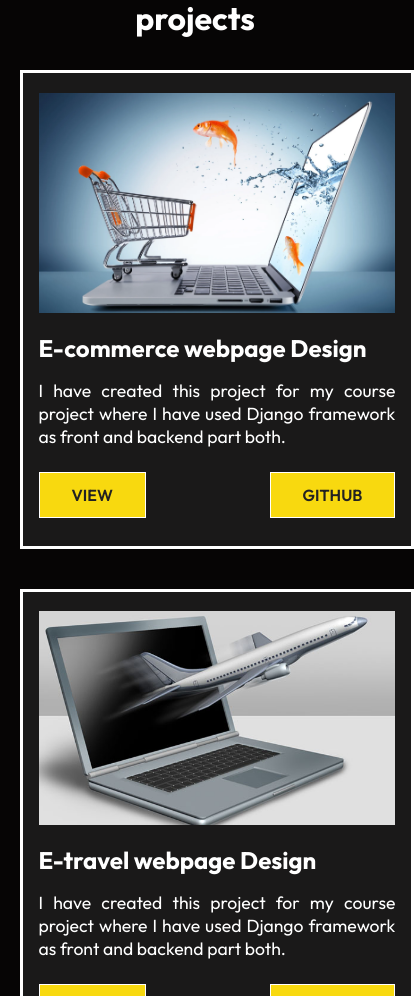
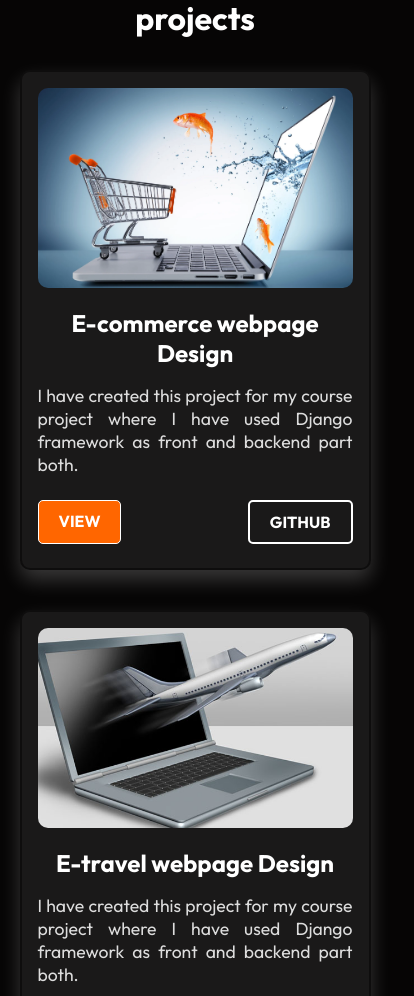
Before and after one commit to deepak-chaurasiya12/My-Poortfolio, a React (Create React App) app in the folder Client/: page /project in a window 390 px wide. Shown: the part 572-1568 px from the top of the page, 414 px wide, since content can reach past the window. Built offline with nearby package versions, Linux system fonts and the light colour scheme.

Commit message:
Made many changes

```diff
--- a/Client/package.json
+++ b/Client/package.json
@@ -8,6 +8,7 @@
     "@testing-library/react": "^13.4.0",
     "@testing-library/user-event": "^13.5.0",
     "axios": "^1.6.8",
+    "framer-motion": "^12.4.7",
     "react": "^18.3.1",
     "react-dom": "^18.3.1",
     "react-icons": "^5.1.0",
--- a/Client/src/Components/AboutContent.js
+++ b/Client/src/Components/AboutContent.js
@@ -7,7 +7,7 @@ const AboutContent = () => {
     <div className='about'>
         <div className='left'>
             <h1>Who am I?</h1>
-            <p>I am react web developer. I create responsive secure websites for my clients.</p>
+            <p>I am a React web developer specializing in creating responsive, secure, and high-performance websites tailored to my clients' needs. I leverage AI-driven design techniques to enhance user experience and make web pages more visually appealing. With a focus on modern aesthetics, functionality, and security, I ensure that every project meets the highest industry standards.</p>
             <Link to="/contact">
                 <button className='btn'>Contact</button>
             </Link>
--- a/Client/src/Components/Asset/AboutContent.css
+++ b/Client/src/Components/Asset/AboutContent.css
@@ -1,55 +1,79 @@
-.about{
+.about {
     width: 100%;
-    margin: 3rem 0;
+    margin: 3rem auto;
     display: flex;
     align-items: center;
     justify-content: center;
     flex-wrap: wrap;
     height: 100%;
-
+    max-width: 1200px;
+    padding: 2rem;
 }
 
-.about .left{
-    text-align: center;
-    margin: auto;
+/* Left Section - Text */
+.about .left {
+    flex: 1; /* Takes equal space */
+    max-width: 50%; /* Ensures equal space */
     padding: 3rem;
-    max-width: 350px;
+    text-align: left; /* Align text to left */
 }
 
-.about .left p{
-    margin: 1.2rem -0;
-
+.about .left h2 {
+    font-size: 2.2rem;
+    font-weight: bold;
 }
 
-.about .right{
-    max-width: 750px;
+.about .left p {
+    margin: 1.2rem 0;
+    font-size: 1.2rem;
+    line-height: 1.8;
 }
 
-.right .img-container{
+/* Right Section - Image */
+.about .right {
+    flex: 1; /* Takes equal space */
+    max-width: 50%;
+}
+
+.right .img-container {
     display: grid;
-    grid-template-columns: repeat(12,1fr);
+    grid-template-columns: repeat(12, 1fr);
     position: relative;
     align-items: center;
     text-align: center;
-
-
 }
 
-.right .img{
-    max-width: 90%;
+.right .img {
+    max-width: 100%;
+    border-radius: 10px; /* Optional */
     border: 1px solid #333;
 }
 
-.right .top{
-    grid-column: 1 /span 8;
+.right .top {
+    grid-column: 1 / span 8;
     grid-row: 1;
     padding-top: 20%;
     z-index: 6;
-
 }
 
-.right .bottom{
+.right .bottom {
     grid-column: 4 / -1;
     grid-row: 1;
     z-index: 5;
 }
+
+/* Responsive Design */
+@media screen and (max-width: 1024px) {
+    .about {
+        flex-direction: column;
+    }
+
+    .about .left, .about .right {
+        max-width: 100%;
+        text-align: center;
+    }
+
+    .about .left {
+        padding: 1rem;
+    }
+}
--- a/Client/src/Components/Asset/Workcard.css
+++ b/Client/src/Components/Asset/Workcard.css
@@ -1,54 +1,103 @@
-.project-heading{
+.project-heading {
     text-align: center;
     padding: 4rem 0 2rem 0;
+    font-size: 2rem;
+    font-weight: bold;
+    color: #fff;
 }
 
-.project-container{
+/* Main project container */
+.project-container {
     max-width: 1140px;
     margin: auto;
     display: grid;
-    grid-template-columns: repeat(3, 1fr);
-    grid-gap: 40px;
-    padding-bottom:  5rem;
-
+    grid-template-columns: repeat(auto-fit, minmax(300px, 1fr));
+    gap: 40px;
+    padding-bottom: 5rem;
 }
 
-.project-card{
+/* Individual project cards */
+.project-card {
     background: #1a1919;
     padding: 1.2rem 1rem;
-    border: solid #fff;
-
+    border: 2px solid #0e0d0d;
+    border-radius: 10px;
+    text-align: center;
+    box-shadow: 0 10px 20px rgba(255, 255, 255, 0.2);
+    transition: transform 0.3s ease-in-out, opacity 0.3s ease-in-out;
 }
 
-.project-card img{
-    width: 100%;
-
+/* Hover effect */
+.project-card:hover {
+    transform: scale(1.05);
 }
 
-.project-title{
+/* Project images */
+.project-card img {
+    width: 100%;
+    height: 200px;
+    object-fit: cover;
+    border-radius: 10px;
+}
+
+/* Title of the project */
+.project-title {
     color: #fff;
     padding: 1rem 0;
-    white-space: nowrap;
+    font-size: 1.5rem;
+    font-weight: bold;
 }
 
-.pro-details p{
+/* Details section */
+.pro-details p {
     padding-bottom: 1rem;
     font-size: 1.1rem;
     text-align: justify;
-
+    color: #ddd;
 }
 
-.pro-btns{
+/* Buttons */
+.pro-btns {
     display: flex;
     justify-content: space-between;
     padding: 0.5rem 0;
 }
 
-@media screen and (max-width:740px){
-    .project-container{
+.btn {
+    background-color: #ff6600;
+    color: #fff;
+    padding: 10px 20px;
+    text-decoration: none;
+    font-size: 1rem;
+    font-weight: bold;
+    border-radius: 5px;
+    transition: all 0.3s ease-in-out;
+}
+
+.btn:hover {
+    background-color: #ff4500;
+}
+
+.btn-light {
+    border: 2px solid #fff;
+    background: transparent;
+    color: #fff;
+}
+
+.btn-light:hover {
+    background: #fff;
+    color: #000;
+}
+
+/* Responsive Design */
+@media screen and (max-width: 740px) {
+    .project-container {
         max-width: 90%;
         margin: auto;
         grid-template-columns: 1fr;
     }
 
+    .project-card {
+        padding: 1rem;
+    }
 }
--- a/Client/src/Components/WorkCard.js
+++ b/Client/src/Components/WorkCard.js
@@ -1,21 +1,28 @@
-import React from 'react'
-import "./Asset/Workcard.css"
-import { NavLink } from 'react-router-dom'
+import React from 'react';
+import { motion } from 'framer-motion';
+import { NavLink } from 'react-router-dom';
+import "./Asset/Workcard.css";
 
 const WorkCard = (props) => {
     return (
-        <div className='project-card'>
+        <motion.div
+            className='project-card'
+            initial={{ opacity: 0, y: 50 }} // Start from below
+            whileInView={{ opacity: 1, y: 0 }} // Move up smoothly
+            transition={{ duration: 0.6, ease: "easeOut" }} // Smooth transition
+            viewport={{ once: true, amount: 0.3 }} // Trigger when 30% of card is visible
+        >
             <img src={props.imgsrc} alt='img' />
             <h2 className='project-title'>{props.title}</h2>
             <div className='pro-details'>
                 <p>{props.text}</p>
                 <div className='pro-btns'>
                     <NavLink to={props.view} className="btn">View</NavLink>
-                    <NavLink to={props.github} className="btn">Github</NavLink>
+                    <NavLink to={props.github} className="btn btn-light">GitHub</NavLink>
                 </div>
             </div>
-        </div>
-    )
-}
+        </motion.div>
+    );
+};
 
-export default WorkCard
+export default WorkCard;
--- a/Client/src/Routes/About.js
+++ b/Client/src/Routes/About.js
@@ -8,7 +8,7 @@ const About = () => {
   return (
     <div>
       <Navbar/>
-      <Heroimg2 heading="ABOUT" text="Crafting Digital experiences with Pasion and Expertise" />
+      <Heroimg2 heading="ABOUT" text="" />
       <AboutContent/>
       <Footer/>
     </div>
```
Also changed, not shown: 1 other file (tests, documents, lock files or other folders).
